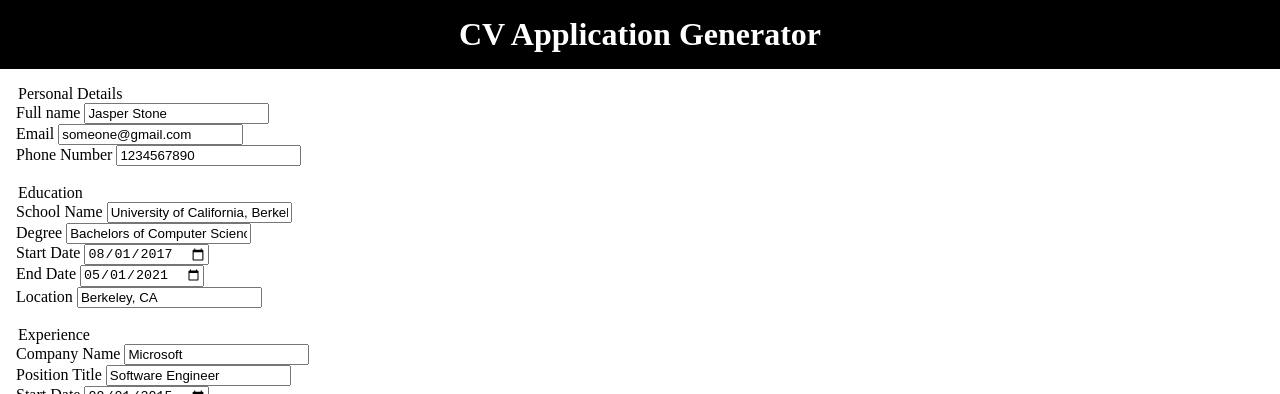
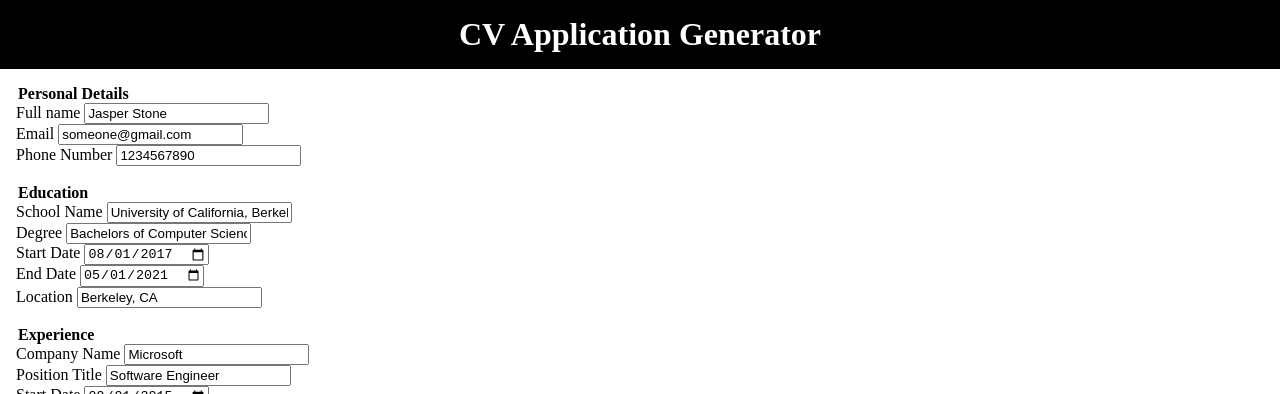
Before and after one commit to halfway-there1/cv-application, a React (Vite) app: page / in a window 1280 px wide. Shown: the top 394 px of the page. Built offline with nearby package versions, Linux system fonts and the light colour scheme; the HTML template or start-up script is replaced by a standard one.

Commit message:
Add bold font to legend

```diff
--- a/index.html
+++ b/index.html
@@ -2,7 +2,7 @@
 <html lang="en">
   <head>
     <meta charset="UTF-8" />
-    <link rel="icon" href="/public/cv.png" />
+    <link rel="icon" href="/cv.png" />
     <link rel="stylesheet" href="./src/index.css" />
     <meta name="viewport" content="width=device-width, initial-scale=1.0" />
     <title>Resume Builder</title>
--- a/src/App.jsx
+++ b/src/App.jsx
@@ -59,7 +59,6 @@ function App() {
     };
   }
 
-  console.log('rendering App');
   return (
     <>
       <div className="edit-side">
--- a/src/index.css
+++ b/src/index.css
@@ -12,3 +12,7 @@
 #root {
   padding: 1em;
 }
+
+legend {
+  font-weight: bold;
+}
```
